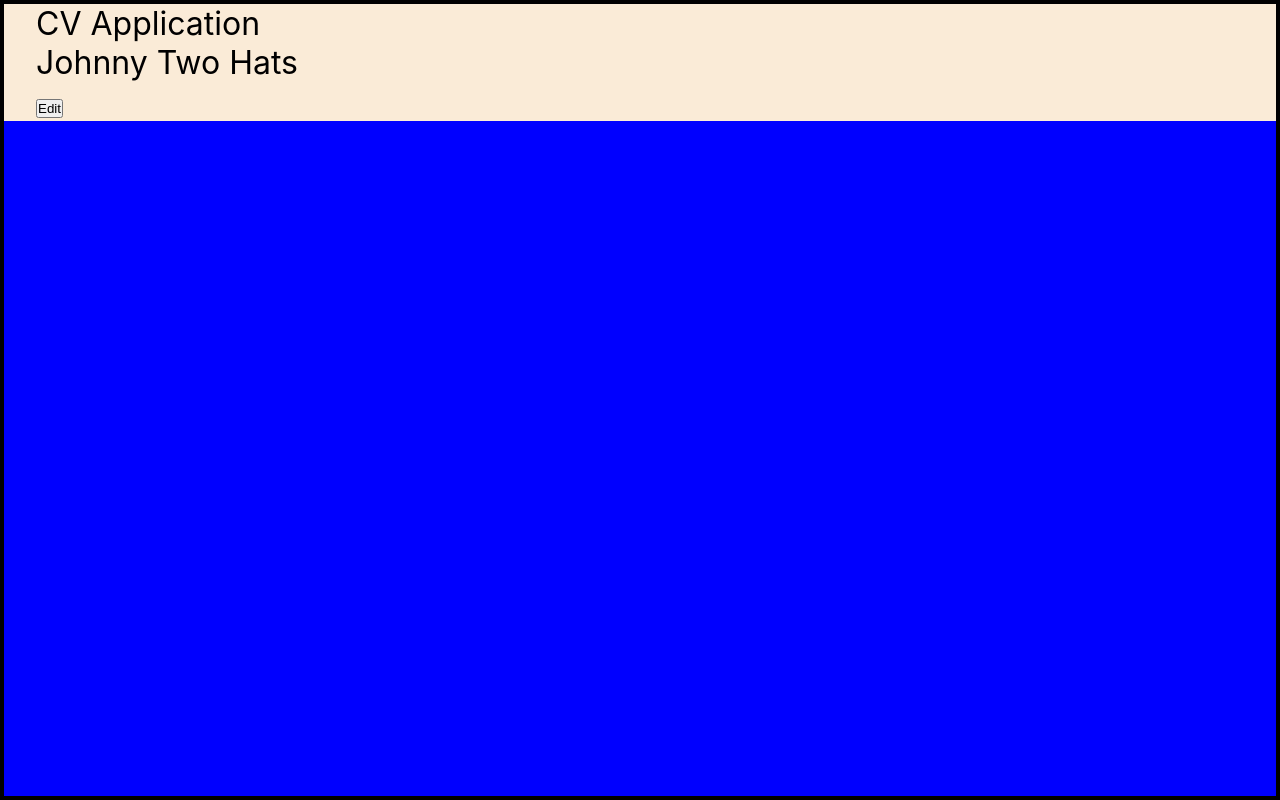
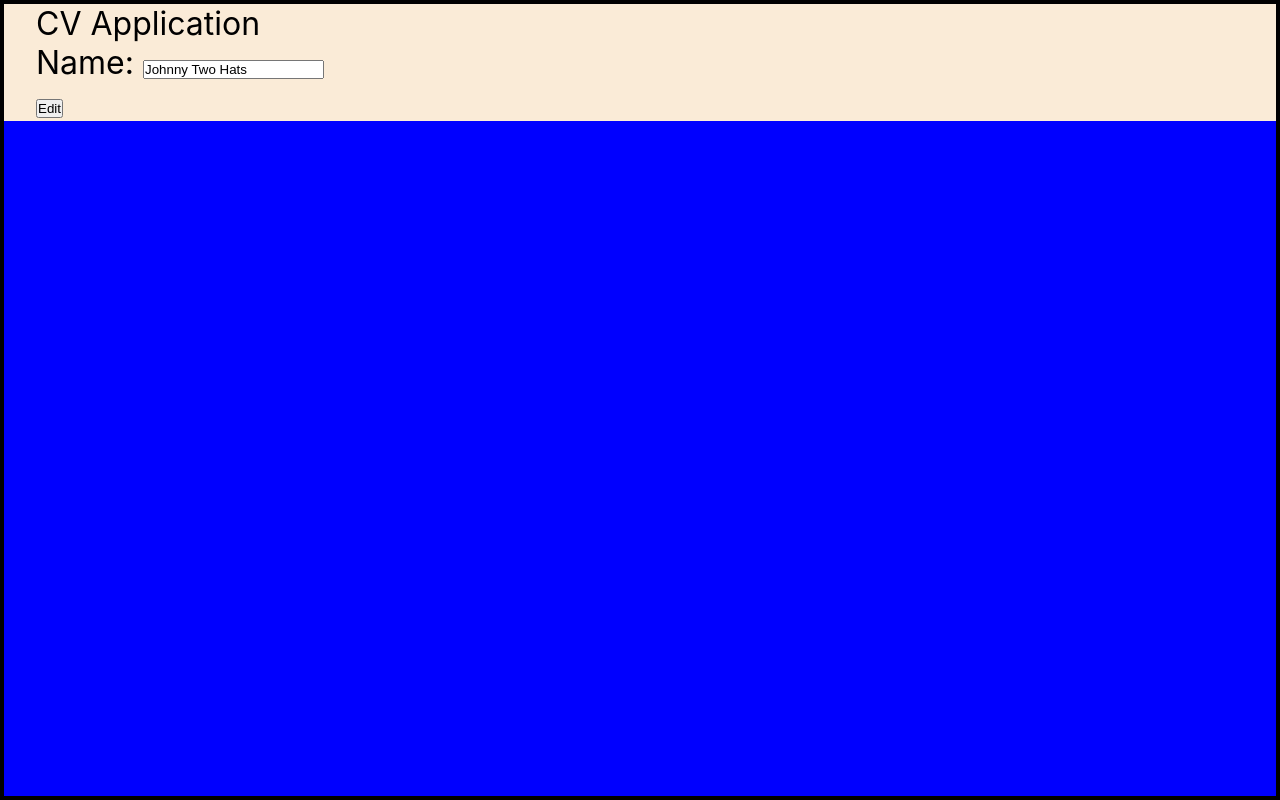
Before and after one commit to SloaneTribble/cv-project, a React (Create React App) app: page / in a window 1280 px wide. Both pictures are taken after a click on the button "Edit". Built offline with nearby package versions, Linux system fonts and the light colour scheme.

Commit message:
Create editable name field

```diff
--- a/src/components/Header.js
+++ b/src/components/Header.js
@@ -7,10 +7,29 @@ class Header extends Component {
   }
 
   render() {
+    const editMode = this.props.editMode;
+
+    let nameField;
+
+    if (editMode) {
+      nameField = (
+        <form className="name-form">
+          <label htmlFor="name">Name: </label>
+          <input
+            type="text"
+            id="name"
+            value={this.props.name}
+            onChange={this.props.handleChange}
+          ></input>
+        </form>
+      );
+    } else {
+      nameField = <div className="header-name">{this.props.name}</div>;
+    }
     return (
       <div className="header">
         <div className="header-title">{this.props.title}</div>
-        <div className="header-name">{this.props.name}</div>
+        {nameField}
         <button className="name-edit" onClick={this.props.handler}>
           Edit
         </button>
--- a/src/components/MainContainer.js
+++ b/src/components/MainContainer.js
@@ -8,6 +8,8 @@ class MainContainer extends Component {
 
     this.headerEdit = this.headerEdit.bind(this);
 
+    this.nameChange = this.nameChange.bind(this);
+
     this.state = {
       name: "Johnny Two Hats",
       header: {
@@ -17,14 +19,18 @@ class MainContainer extends Component {
   }
 
   headerEdit() {
-    console.log(`Before updating mode: ${this.state.header.editMode}`);
     let header = this.state.header;
     header.editMode = header.editMode ? false : true;
     this.setState(() => ({
       header,
     }));
-    console.log(`After updating mode: ${this.state.header.editMode}`);
   }
+
+  nameChange = (e) => {
+    this.setState({
+      name: e.target.value,
+    });
+  };
 
   render() {
     return (
@@ -33,6 +39,8 @@ class MainContainer extends Component {
           title="CV Application"
           name={this.state.name}
           handler={this.headerEdit}
+          handleChange={this.nameChange}
+          editMode={this.state.header.editMode}
         />
       </div>
     );
```
